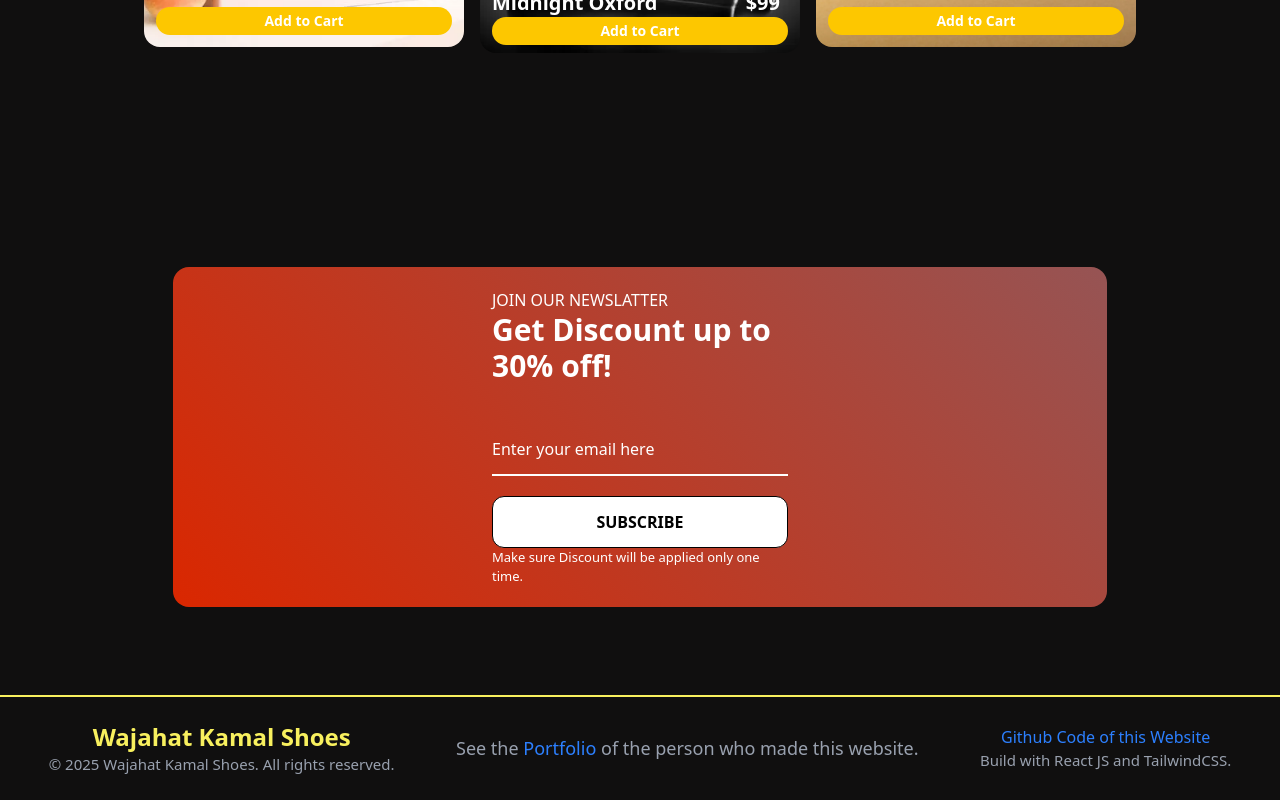
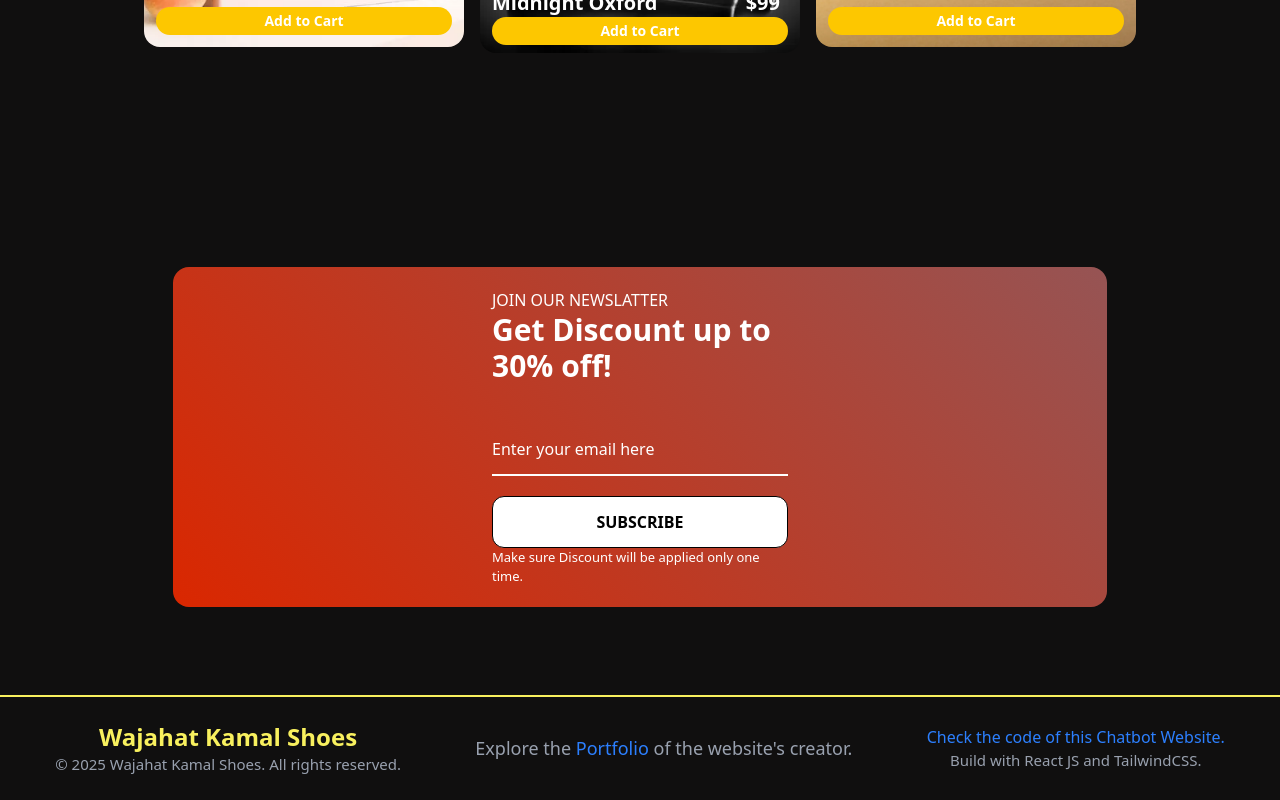
Before and after one commit to wajahat-kamal/WK-Shoes-Store, a React (Vite) app: page / in a window 1280 px wide. Shown: the part 2725-3525 px from the top of the page. Built offline with nearby package versions, Linux system fonts and the light colour scheme.

Commit message:
fix: update footer text for clarity and consistency

```diff
--- a/src/components/Footer.jsx
+++ b/src/components/Footer.jsx
@@ -20,14 +20,13 @@ function Footer() {
           target="_blank"
           href="https://wk-devportfolio.vercel.app"
         >
-          See the <span className="text-blue-500">Portfolio</span> of the person
-          who made this website.
+          Explore the <span className="text-blue-500">Portfolio</span>  of the website's creator.
         </a>
       </div>
 
       <div className="text-gray-400 text-center">
         <a href="#" className="text-blue-500 text-1xl ">
-          Github Code of this Website
+        Check the code of this Chatbot Website.
         </a>
         <h1 className="text-[12px] md:text-[15px]">
           Build with React JS and TailwindCSS.
```
